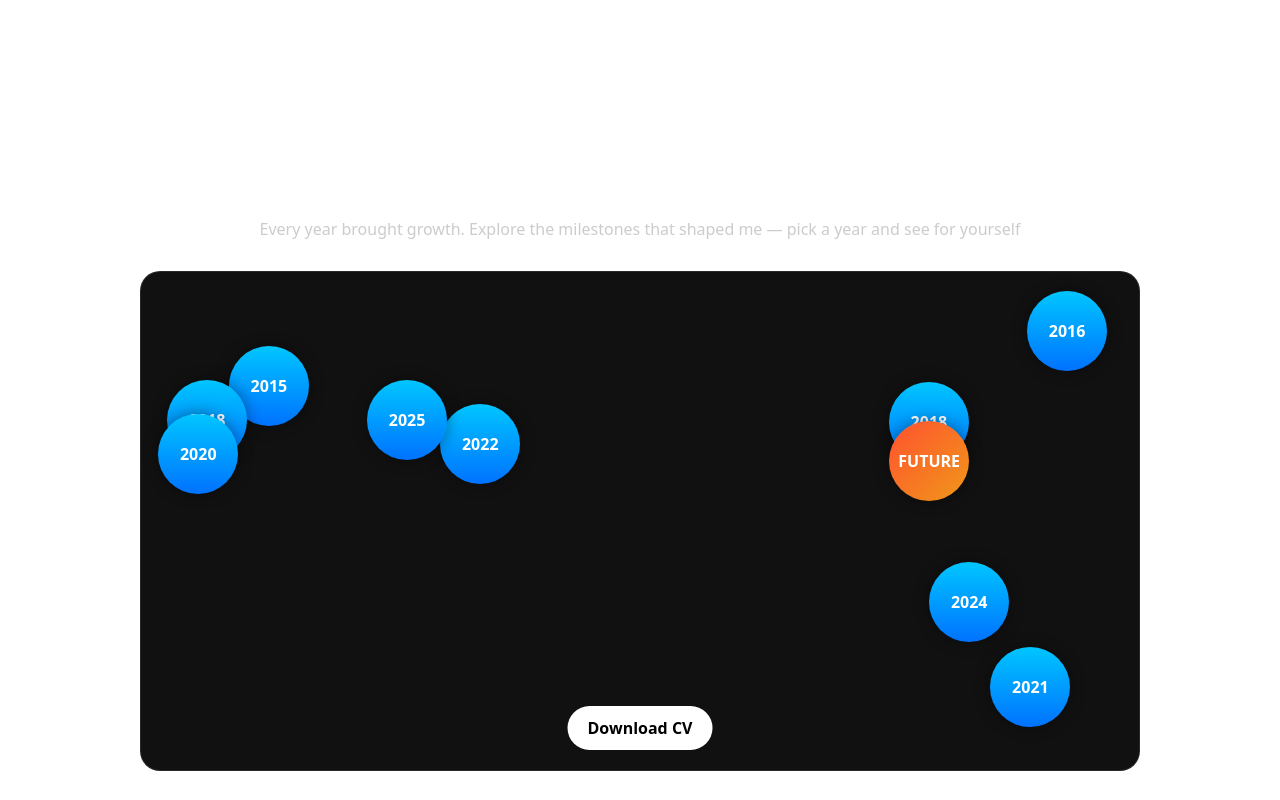
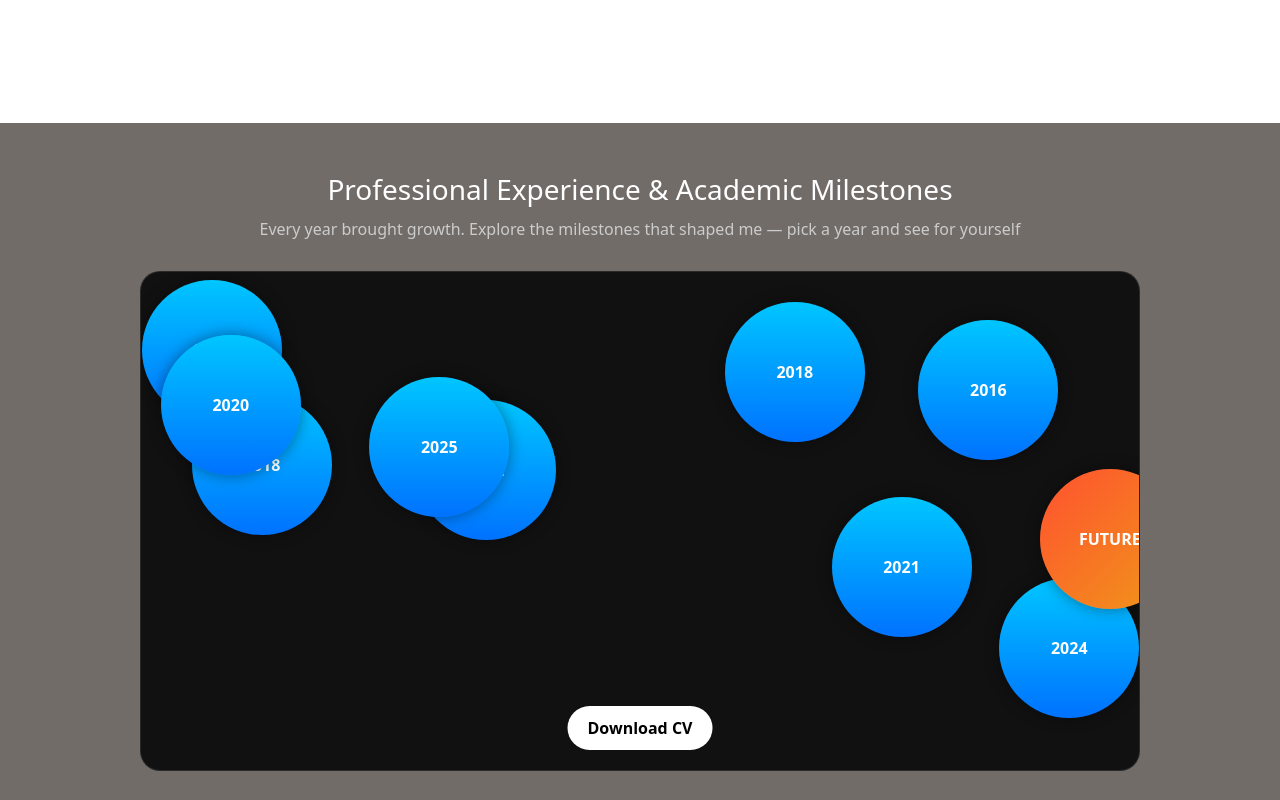
Before and after one commit to gititbunny/nn-react-portfolio, a React (Create React App) app in the folder portfolio/: page / in a window 1280 px wide. Shown: the part 2420-3220 px from the top of the page. Built offline with nearby package versions, Linux system fonts and the light colour scheme.

Commit message:
Create floating particles functionality

```diff
--- a/portfolio/src/components/Experience.js
+++ b/portfolio/src/components/Experience.js
@@ -29,8 +29,9 @@ const Experience = () => {
       particle.dataset.year = year;
 
       const size = 90;
-      const x = Math.random() * (containerRect.width - size * 2) + size;
-      const y = Math.random() * (containerRect.height - size * 2) + size;
+      const padding = 100; // space to prevent overlap with edges and button
+      const x = Math.random() * (containerRect.width - size - padding);
+      const y = Math.random() * (containerRect.height - size - padding);
 
       particle.style.left = `${x}px`;
       particle.style.top = `${y}px`;
@@ -40,25 +41,22 @@ const Experience = () => {
         element: particle,
         x,
         y,
-        vx: Math.random() * 2 - 1,
-        vy: Math.random() * 2 - 1,
+        vx: (Math.random() - 0.5) * 1.5,
+        vy: (Math.random() - 0.5) * 1.5,
       });
     });
 
     function animateParticles() {
       const width = container.offsetWidth;
       const height = container.offsetHeight;
-      const size = 80;
+      const size = 90;
 
       particles.forEach((p) => {
-        let nextX = p.x + p.vx;
-        let nextY = p.y + p.vy;
-
-        if (nextX + size > width || nextX < 0) p.vx *= -1;
-        if (nextY + size > height || nextY < 0) p.vy *= -1;
-
         p.x += p.vx;
         p.y += p.vy;
+
+        if (p.x <= 0 || p.x + size >= width) p.vx *= -1;
+        if (p.y <= 0 || p.y + size >= height - 60) p.vy *= -1; // 60px buffer for CV button
 
         p.element.style.left = `${p.x}px`;
         p.element.style.top = `${p.y}px`;
@@ -71,7 +69,7 @@ const Experience = () => {
   }, []);
 
   return (
-    <section id="experience">
+    <section className="experience-section">
       <h2 className="experience-title">
         Professional Experience & Academic Milestones
       </h2>
@@ -80,8 +78,8 @@ const Experience = () => {
         a year and see for yourself
       </p>
       <div className="experience-box">
+        <button className="cv-download">Download CV</button>
         <div className="particle-container" id="particles"></div>
-        <button className="cv-download">Download CV</button>
       </div>
     </section>
   );
--- a/portfolio/src/styles/Experience.css
+++ b/portfolio/src/styles/Experience.css
@@ -1,6 +1,7 @@
-#experience {
+.experience-section {
   text-align: center;
   padding: 50px 20px;
+  background: rgba(20, 11, 5, 0.6);
 }
 
 .experience-title {
@@ -35,8 +36,8 @@
 
 .timeline-particle {
   position: absolute;
-  width: 80px;
-  height: 80px;
+  width: 140px;
+  height: 140px;
   border-radius: 50%;
   background: linear-gradient(to bottom, #00c6ff, #0072ff);
   color: white;
@@ -66,6 +67,7 @@
   bottom: 20px;
   left: 50%;
   transform: translateX(-50%);
+  z-index: 10;
   background: white;
   color: black;
   padding: 10px 20px;
```
